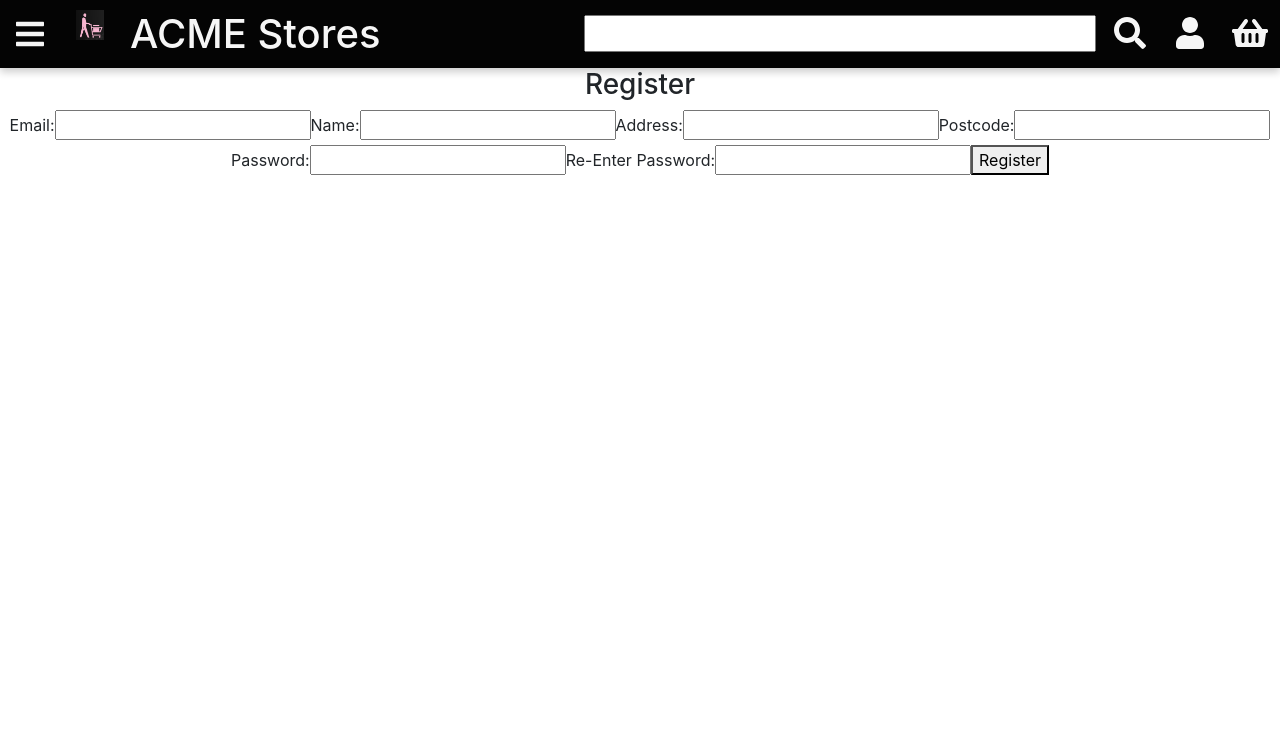
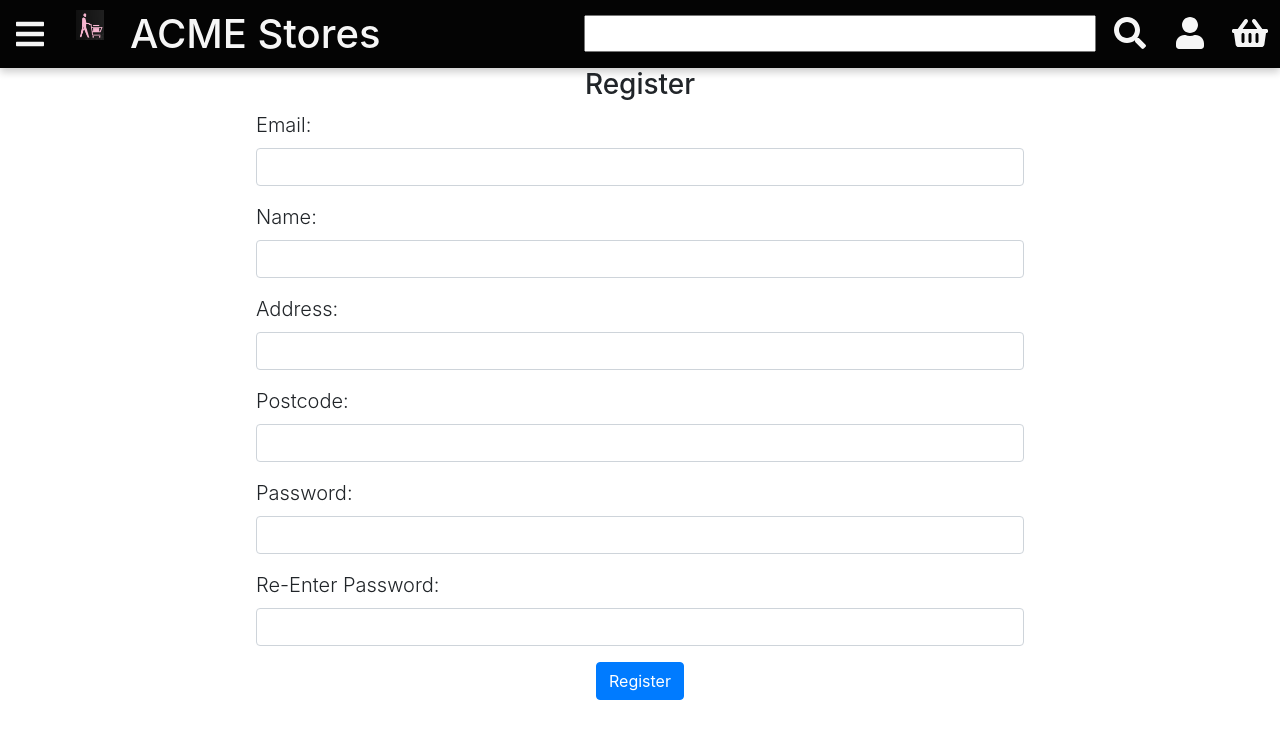
Before and after one commit to Ross-mc/bjss-store, a React (Create React App) app in the folder frontend/: page /registration in a window 1280 px wide. Shown: the top 738 px of the page. Built offline with nearby package versions, Linux system fonts and the light colour scheme.

Commit message:
registration-validation

```diff
--- a/frontend/src/components/containers/Registration/index.js
+++ b/frontend/src/components/containers/Registration/index.js
@@ -21,28 +21,78 @@
   },
 });
 
-class Registration extends React.Component{
+class Registration extends React.Component {
   state = {
     email: "",
     name: "",
     address: "",
     postcode: "",
     password: "",
-    repeatPassword: ""
+    repeatPassword: "",
+    emailValidated: true,
+    nameValidated: true,
+    addressValidated: true,
+    postcodeValidated: true,
+    passwordValidated: true,
+    passwordsMatch: true,
+    registrationFailed: false
   };
 
-  handleChange(event, elemToUpdate){
+  handleChange(event, elemToUpdate) {
     const value = event.target.value;
     let newState = this.state;
-    var stateObject = function(){
+    var stateObject = function () {
       newState[elemToUpdate] = value;
       return stateObject;
     }
+    this.setState(stateObject);
+  };
 
-    this.setState(stateObject);
-  }
+  regexEmail = /\w+([-+.']\w+)*@\w+([-.]\w+)*\.\w+([-.]\w+)*/;
 
   submitRegistrationHandler = () => {
+    this.setState({ emailValidated: true,
+      nameValidated: true,
+      addressValidated: true,
+      postcodeValidated: true,
+      passwordValidated: true,
+      passwordsMatch: true})
+    let validationFailed = false;
+    if (!this.regexEmail.test(this.state.email) || this.state.email.length < 5) {
+      validationFailed = true;
+      this.setState({ emailValidated: false })
+      //display on the page
+    }
+    if (this.state.address.length < 5) {
+      validationFailed = true;
+      //display on the page
+      this.setState({ addressValidated: false })
+    }
+    if (this.state.postcode.length < 5) {
+      validationFailed = true;
+      //display on the page
+      this.setState({ postcodeValidated: false })
+    }
+    if (this.state.name.length < 5) {
+      validationFailed = true;
+      //display on the page
+      this.setState({ nameValidated: false })
+    }
+    if (this.state.password.length < 5) {
+      validationFailed = true;
+      //display on the page
+      this.setState({ passwordValidated: false })
+    }
+    if (this.state.password !== this.state.repeatPassword) {
+      validationFailed = true;
+      //display on the page
+      this.setState({ passwordsMatch: false })
+    }
+
+    if (validationFailed) {
+      return
+    }
+
 
     var myHeaders = new Headers();
     myHeaders.append("Content-Type", "application/json");
@@ -63,33 +113,79 @@
     };
 
     fetch("http://localhost:4001/api/account/sign-up", requestOptions)
-      .then(response => response.text())
-      .then(result => console.log(result))
-      .catch(error => console.log('error', error));
+    .then(response => {
+      if(response.status === 200){
+          return response.text()
+      }else{
+          return "invalid registration"
+      }
+  })
+  .then(result => {
+      if(result === "invalid registration"){
+          this.setState({registrationFailed: true})
+      }else{
+          window.location.href = '/login'
+      }
+  })
+  //.then(window.location.href = '/')
+  .catch(error => console.log('error', error))
   }
 
-  render(){
+
+  render() {
     return (
-      <div>
+      <div style={{width: "60%", margin: "0 auto"}}>
+        <h3>Register</h3>
         <form>
-          <h3>Register</h3>
-          <label for="email">Email: </label>
-          <input type="email" name="email" id="email" onChange={(event) => this.handleChange(event, 'email')} value={this.state.email}/>
-          <label for="name">Name: </label>
-          <input type="text" name="name" id="name" onChange={(event) => this.handleChange(event, 'name')}  value={this.state.name}/>
-          <label for="address">Address: </label>
-          <input type="text" name="address" id="address" onChange={(event) => this.handleChange(event, 'address')} value={this.state.address}/>
-          <label for="postcode">Postcode: </label>
-          <input type="text" name="postcode" id="postcode" onChange={(event) => this.handleChange(event, 'postcode')} value={this.state.postcode}/>
+          <div className="form-group">
+            <label className="text-left lead" style={{width: "100%"}} for="email">Email: </label>
+            <input type="email" name="email" id="email" onChange={(event) => this.handleChange(event, 'email')} value={this.state.email} className="form-control"/>
+            <div className={this.state.emailValidated ? "d-none" : "alert alert-danger"} role="alert">
+              Invalid Email Address
+          </div>
+          </div>
+          <div className="form-group">
+            <label className="text-left lead" style={{width: "100%"}} for="name">Name: </label>
+            <input type="text" name="name" id="name" onChange={(event) => this.handleChange(event, 'name')} value={this.state.name} className="form-control"/>
+            <div className={this.state.nameValidated ? "d-none" : "alert alert-danger"} role="alert">
+              Invalid Name
+          </div>
+          </div>
+          <div className="form-group">
+            <label className="text-left lead" style={{width: "100%"}} for="address">Address: </label>
+            <input type="text" name="address" id="address" onChange={(event) => this.handleChange(event, 'address')} value={this.state.address} className="form-control"/>
+            <div className={this.state.addressValidated ? "d-none" : "alert alert-danger"} role="alert">
+              Invalid Address
+          </div>
+          </div>
+          <div className="form-group">
+            <label className="text-left lead" style={{width: "100%"}} for="postcode">Postcode: </label>
+            <input type="text" name="postcode" id="postcode" onChange={(event) => this.handleChange(event, 'postcode')} value={this.state.postcode} className="form-control"/>
+            <div className={this.state.postcodeValidated ? "d-none" : "alert alert-danger"} role="alert">
+              Invalid Postcode
+          </div>
+          </div>
           {/* <p class="validation" id="email-validation"></p> */}
-          <label for="password">Password: </label>
-          <input type="password" name="name" id="password" onChange={(event) => this.handleChange(event, 'password')} value={this.state.password}/>
-          <label for="repeatPassword">Re-Enter Password: </label>
-          <input type="repeatPassword" name="name" id="repeatPassword" onChange={(event) => this.handleChange(event, 'repeatPassword')} value={this.state.repeatPassword}/>
+          <div className="form-group">
+            <label className="text-left lead" style={{width: "100%"}} for="password">Password: </label>
+            <input type="password" name="name" id="password" onChange={(event) => this.handleChange(event, 'password')} value={this.state.password} className="form-control"/>
+            <div className={this.state.passwordValidated ? "d-none" : "alert alert-danger"} role="alert">
+              Invalid Password
+          </div>
+          </div>
+          <div className="form-group">
+            <label className="text-left lead" style={{width: "100%"}} for="repeatPassword">Re-Enter Password: </label>
+            <input type="password" name="name" id="repeatPassword" onChange={(event) => this.handleChange(event, 'repeatPassword')} value={this.state.repeatPassword} className="form-control"/>
+            <div className={this.state.passwordsMatch ? "d-none" : "alert alert-danger"} role="alert">
+              Passwords Don't Match
+          </div>
+          </div>
           {/* <p class="validation" id="name-validation"></p> */}
-          <button type="button" onClick={this.submitRegistrationHandler}>Register</button>
-
+          <button type="button" className="btn btn-primary" onClick={this.submitRegistrationHandler}>Register</button>
         </form>
+        <div className={this.state.registrationFailed ? "alert alert-danger" : "d-none"} role="alert">
+                 Registration Failed. Please try again.
+            </div>
       </div>
     )
   }
```
